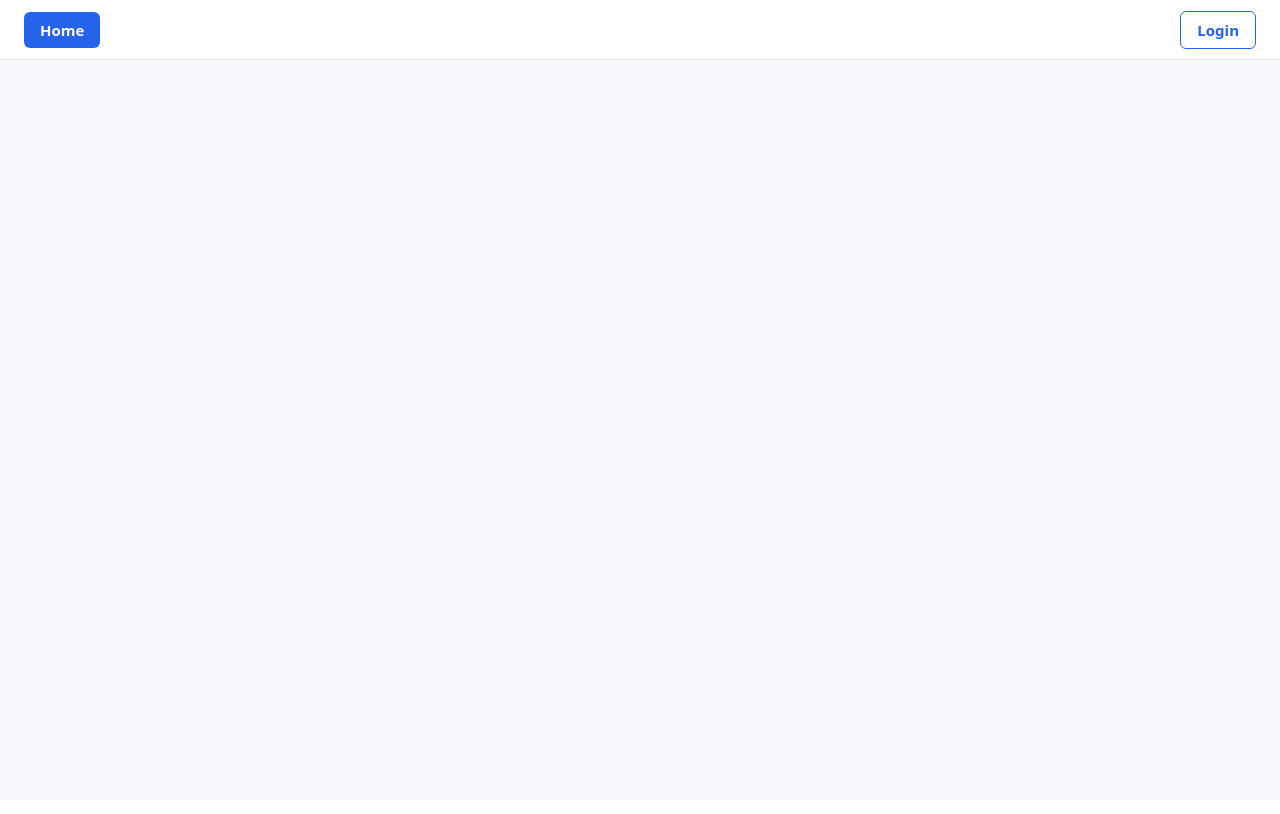
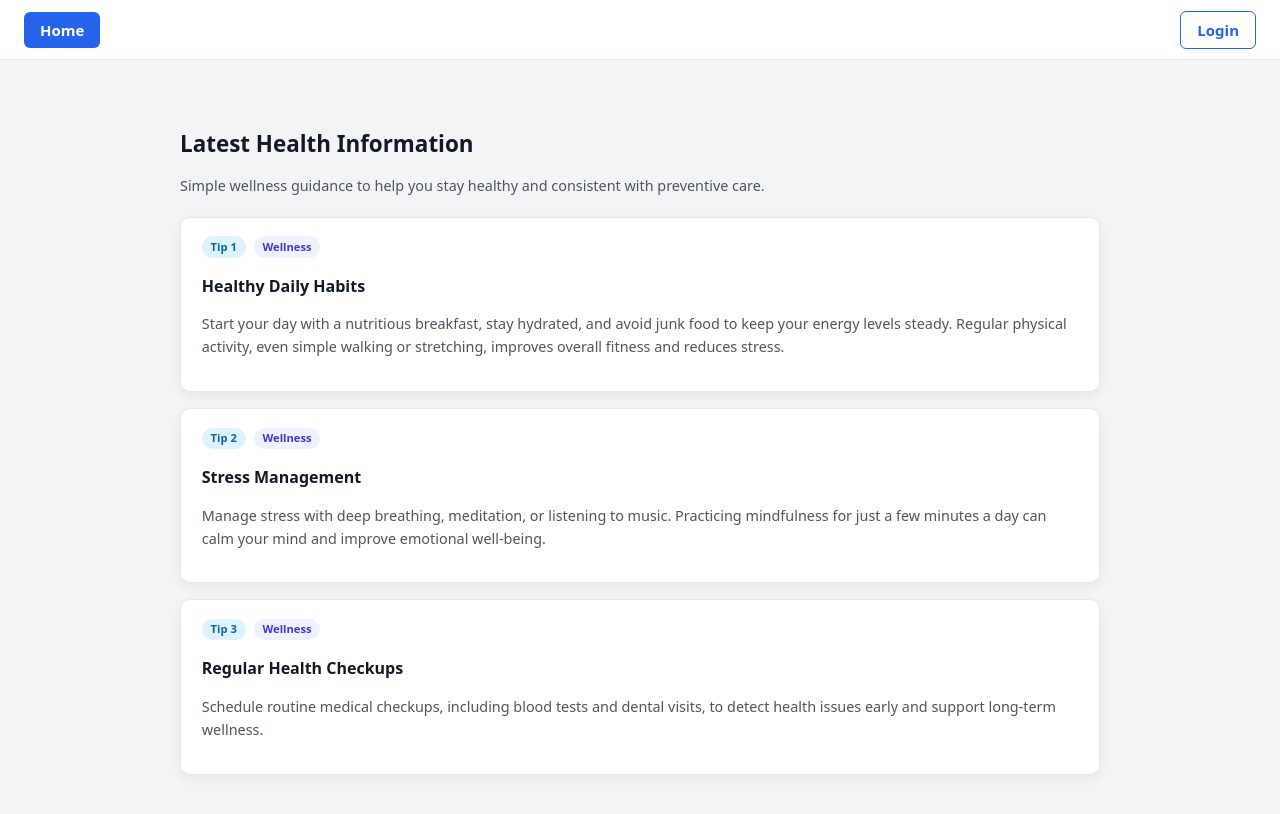
Before and after one commit to Prakhar-U22/Fitness-Space, a React (Vite) app: page / in a window 1280 px wide. Shown: the top 814 px of the page. Built offline with nearby package versions, Linux system fonts and the light colour scheme.

Commit message:
new Home page

```diff
--- /dev/null
+++ b/src/components/Body.css
@@ -0,0 +1,89 @@
+.body-container {
+  width: 100%;
+  display: flex;
+  justify-content: center;
+  padding: 1.5rem 0 3rem;
+  background-color: #f3f4f6; /* light grey band across page */
+  box-sizing: border-box;
+}
+
+.body-inner {
+  width: 100%;
+  max-width: 960px;           /* keeps cards centered like in screenshot */
+  padding: 1.5rem 1.25rem 2.5rem;
+  box-sizing: border-box;
+}
+
+.body-title {
+  font-size: 1.4rem;
+  font-weight: 700;
+  margin-bottom: 0.3rem;
+  color: #111827;
+}
+
+.body-subtitle {
+  font-size: 0.9rem;
+  color: #4b5563;
+  margin-bottom: 1.3rem;
+}
+
+/* Cards list */
+.cards-wrapper {
+  display: flex;
+  flex-direction: column;
+  gap: 1rem;
+}
+
+/* Individual card */
+.health-card {
+  background-color: #ffffff;
+  padding: 1.15rem 1.3rem;
+  border-radius: 10px;
+  border: 1px solid #e5e7eb;
+  box-shadow: 0 4px 12px rgba(15, 23, 42, 0.06);
+}
+
+/* Small tags above title */
+.card-header-row {
+  display: flex;
+  gap: 0.5rem;
+  margin-bottom: 0.4rem;
+}
+
+.card-pill {
+  font-size: 0.7rem;
+  padding: 0.15rem 0.55rem;
+  border-radius: 999px;
+  background-color: #e0f2fe;
+  color: #0369a1;
+  font-weight: 600;
+}
+
+.card-label {
+  font-size: 0.7rem;
+  padding: 0.15rem 0.55rem;
+  border-radius: 999px;
+  background-color: #eef2ff;
+  color: #4338ca;
+  font-weight: 600;
+}
+
+.health-card-title {
+  font-size: 1rem;
+  font-weight: 600;
+  margin-bottom: 0.4rem;
+  color: #111827;
+}
+
+.health-card-text {
+  font-size: 0.9rem;
+  color: #4b5563;
+  line-height: 1.6;
+}
+
+/* Mobile */
+@media (max-width: 600px) {
+  .body-inner {
+    padding-inline: 0.9rem;
+  }
+}
--- /dev/null
+++ b/src/components/Body.jsx
@@ -0,0 +1,51 @@
+import React from "react";
+import "./Body.css";
+
+const Body = () => {
+  // Same 3 tips, just displayed more nicely
+  const tips = [
+    {
+      id: 1,
+      title: "Healthy Daily Habits",
+      tip: "Start your day with a nutritious breakfast, stay hydrated, and avoid junk food to keep your energy levels steady. Regular physical activity, even simple walking or stretching, improves overall fitness and reduces stress."
+    },
+    {
+      id: 4,
+      title: "Stress Management",
+      tip: "Manage stress with deep breathing, meditation, or listening to music. Practicing mindfulness for just a few minutes a day can calm your mind and improve emotional well-being."
+    },
+    {
+      id: 9,
+      title: "Regular Health Checkups",
+      tip: "Schedule routine medical checkups, including blood tests and dental visits, to detect health issues early and support long-term wellness."
+    }
+  ];
+
+  return (
+    <section className="body-container">
+      <div className="body-inner">
+        <h2 className="body-title">Latest Health Information</h2>
+        <p className="body-subtitle">
+          Simple wellness guidance to help you stay healthy and consistent with
+          preventive care.
+        </p>
+
+        <div className="cards-wrapper">
+          {tips.map((item, index) => (
+            <article key={item.id} className="health-card">
+              <div className="card-header-row">
+                <span className="card-pill">Tip {index + 1}</span>
+                <span className="card-label">Wellness</span>
+              </div>
+
+              <h3 className="health-card-title">{item.title}</h3>
+              <p className="health-card-text">{item.tip}</p>
+            </article>
+          ))}
+        </div>
+      </div>
+    </section>
+  );
+};
+
+export default Body;
--- a/src/components/Home.jsx
+++ b/src/components/Home.jsx
@@ -1,5 +1,6 @@
 import React from "react";
 import Navbar from "./Navbar";
+import Body from "./Body";
 import "./Home.css";
 
 const Home = () => {
@@ -9,7 +10,7 @@ const Home = () => {
 
       {/* Empty main area for now */}
       <main className="home-main">
-        {/* You can add your sections here later */}
+        <Body/>  {/* You can add your sections here later */}
       </main>
     </div>
   );
```
